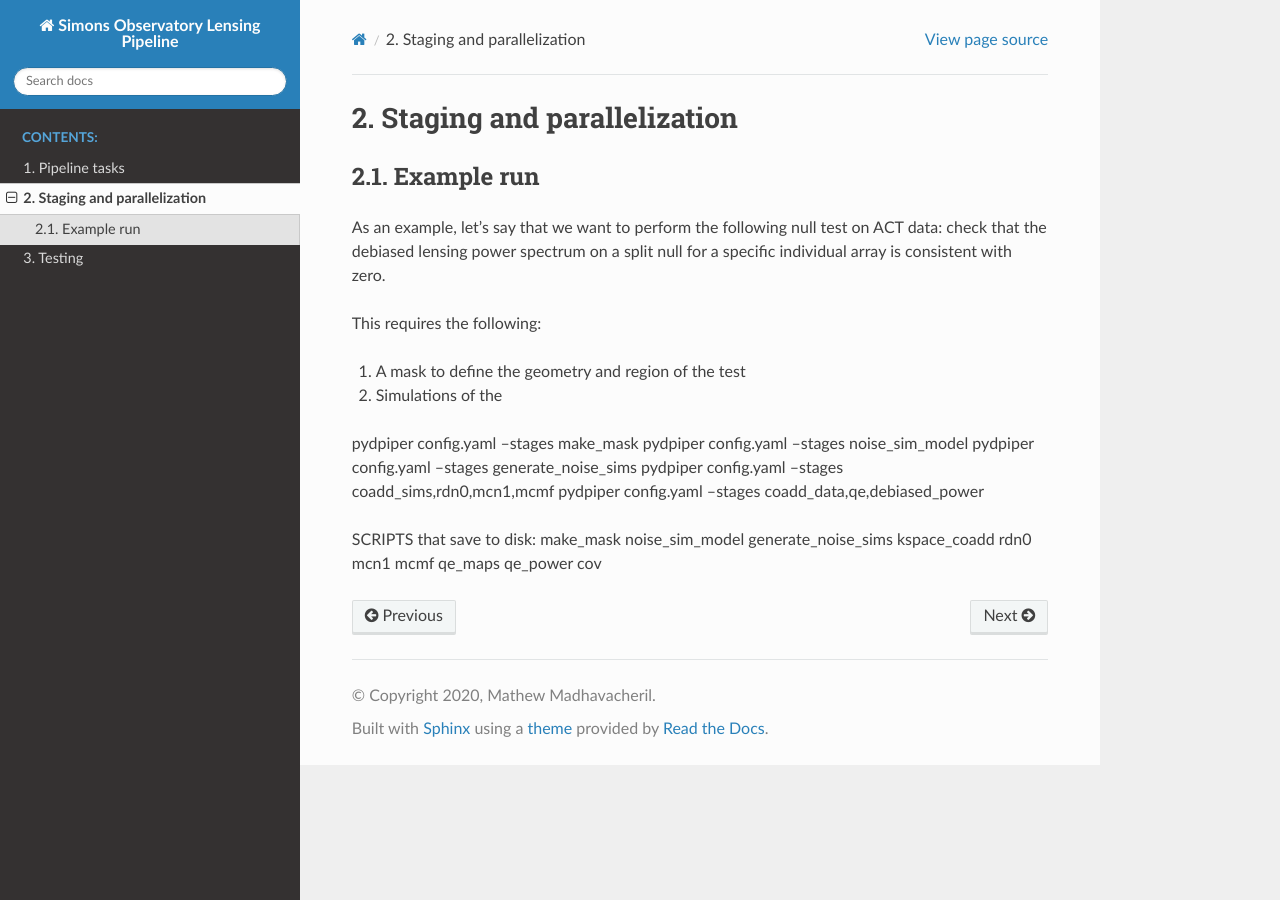
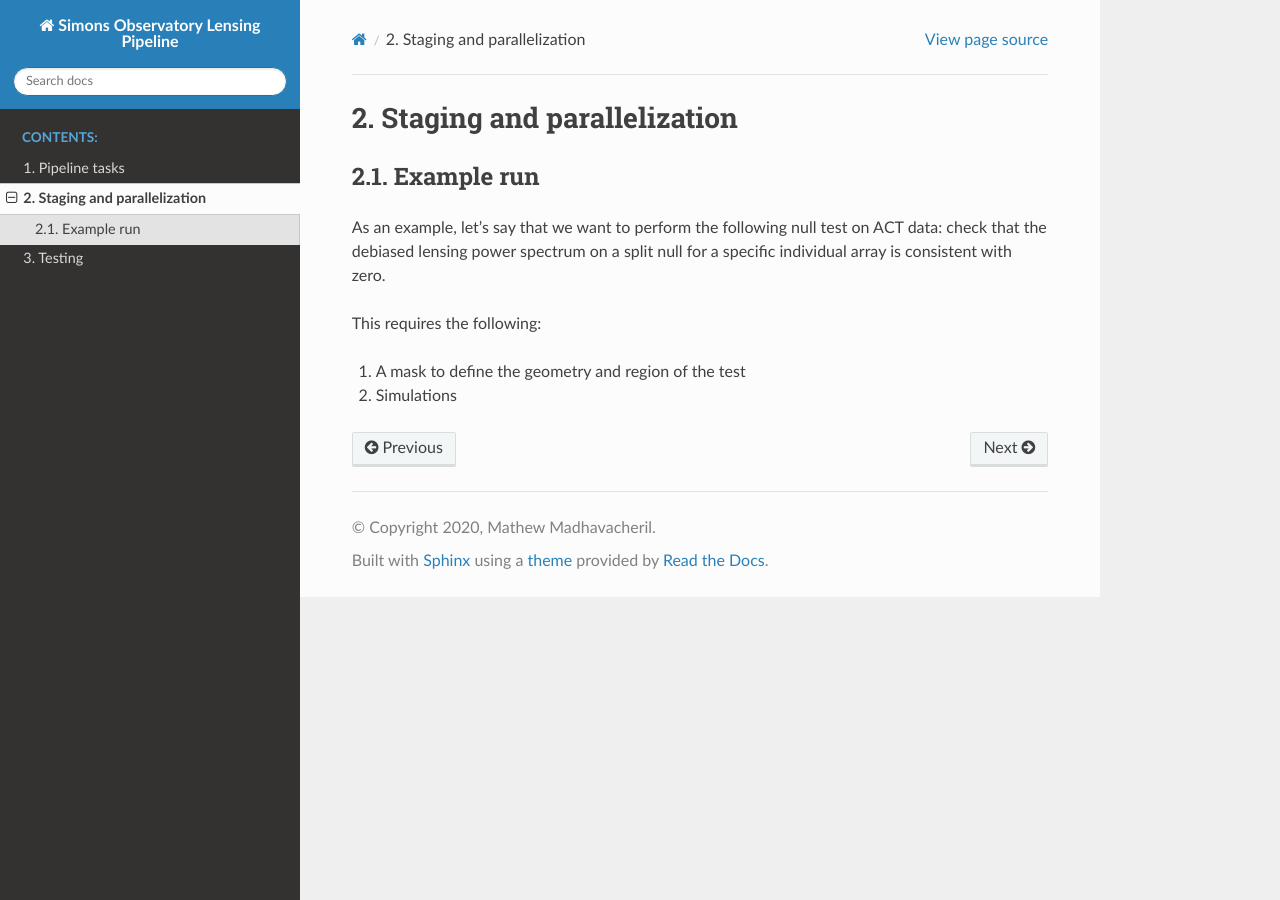
Before and after one commit to simonsobs/so-lenspipe, a Sphinx documentation site: the page built from docs/staging.rst, in a window 1280 px wide. Built offline with Sphinx 7.4.7 and the Read the Docs theme 2.0.0, drawn with Linux system fonts in a browser that asks for light colours.

Commit message:
remove some preliminary docs

```diff
--- a/docs/staging.rst
+++ b/docs/staging.rst
@@ -12,25 +12,4 @@ a specific individual array is consistent with zero.
 This requires the following:
 
 1. A mask to define the geometry and region of the test
-2. Simulations of the
-
-
-
-
-pydpiper config.yaml --stages make_mask
-pydpiper config.yaml --stages noise_sim_model
-pydpiper config.yaml --stages generate_noise_sims
-pydpiper config.yaml --stages coadd_sims,rdn0,mcn1,mcmf
-pydpiper config.yaml --stages coadd_data,qe,debiased_power
-
-SCRIPTS that save to disk:
-make_mask
-noise_sim_model
-generate_noise_sims
-kspace_coadd
-rdn0
-mcn1
-mcmf
-qe_maps
-qe_power
-cov
+2. Simulations
```
